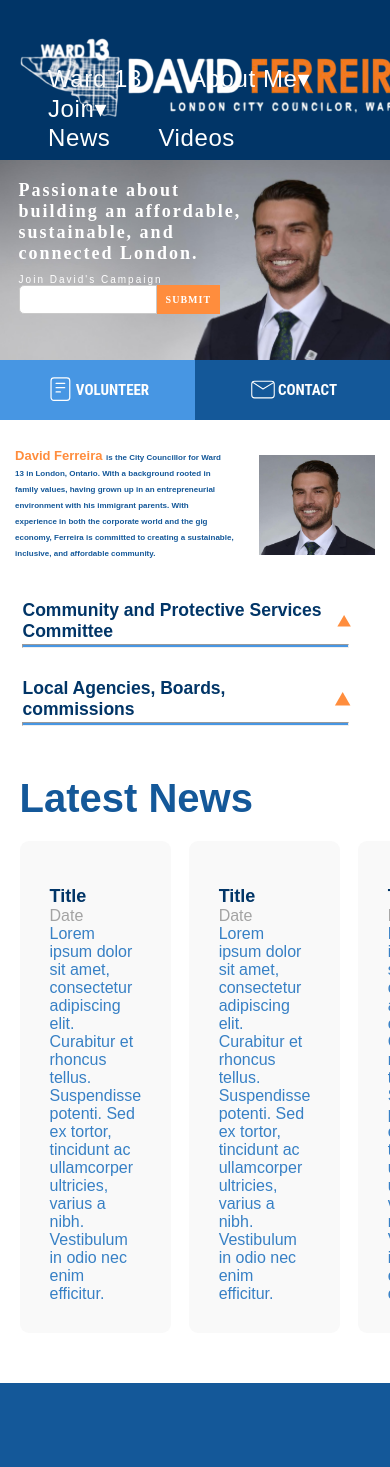
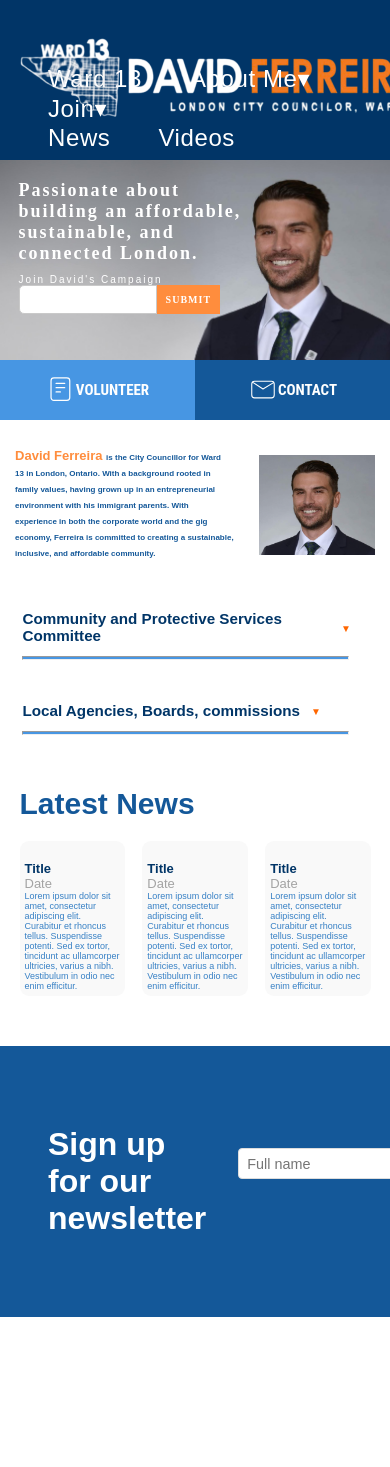
Before and after one commit to B1inz/wdsccw, a Next.js app: page / in a window 390 px wide. Shown: the top 1467 px of the page. After the commit the page ends 1317 px from the top, so only its background shows below. Built offline with nearby package versions, Linux system fonts and the light colour scheme; a web font is replaced by a local one.

Commit message:
Fixed merge issue with homepage

```diff
--- a/src/app/DropDownInfo.jsx
+++ b/src/app/DropDownInfo.jsx
@@ -2,40 +2,32 @@ import React, { useState } from "react";
 import styles from "./page.module.css"
 export default function DropDownInfo(props) {
 
-    const [isVisible, setIsVisible] = useState(false);
-
-
-    function toggleVisibility() {
-        setIsVisible(!isVisible);
-    }
 
 
 
 
 
   return (
-    <div className={styles.dropDownContainer}>
-      <div className={styles.dropSubHeading} onClick={toggleVisibility}>
-            <h3 className={styles.dropSubHeadingText}>{props.text.heading}</h3>
-            <svg
-            xmlns="http://www.w3.org/2000/svg"
-            width="18"
-            height="14"
-            viewBox="0 0 21 18"
-            fill="none"
-            >
-            <path d="M10.5 0L20.4593 17.25H0.540708L10.5 0Z" fill="#FF8D3D" />
-            </svg>
-        </div>
+    <div  className={styles.dropDownContainer}>
+    <details>
+    <summary className={styles.summary}>
+        <div className={styles.dropSubHeading}>
+                <h3 className={styles.dropSubHeadingText}>{props.text.heading}</h3>
 
-        <hr  className={styles.dropLine}/>
+            </div>
+
+            <hr  className={styles.dropLine}/>
+    </summary>
+
+
+
+
+
 
         {props.text.subText.map(item => {
             return (
 
-
-
-                <div className={isVisible ? styles.visible : styles.hidden}>
+        <div key ={item.subHeading}>
             <ul className={styles.dropDownList}>
 
             <li className={styles.dropDownListItem}>
@@ -55,11 +47,14 @@ export default function DropDownInfo(props) {
 
 
 
+
             )
 
 
 
+
         })}
+        </details>
 
 
 
--- a/src/app/page.module.css
+++ b/src/app/page.module.css
@@ -1,5 +1,3 @@
-
-
 @font-face {
     font-family: 'Roboto Condensed';
     src: url('https://fonts.googleapis.com/css2?family=Roboto+Condensed:wght@400;700&display=swap');
@@ -29,6 +27,7 @@
     grid-template-rows: 1fr auto;
 
 
+
 }
 
 .topBannerContainer {
@@ -51,7 +50,7 @@
     flex-direction: column;
     font-size: 30px;
     z-index: 1;
-    color:white;
+    color: white;
     font-family: Bricolage Grotesque;
     grid-column-start: 2;
     grid-column-end: 10;
@@ -65,15 +64,15 @@
 
 .bannerTextHeading {
     margin-bottom: 0px;
-    font-weight:bold;
+    font-weight: bold;
 }
 
 .bannerTextParagraph {
-    margin:0px;
+    margin: 0px;
     padding: 0px;
 }
 
-.bannerJoin{
+.bannerJoin {
     font-family: Arial, Helvetica, sans-serif;
     font-size: 20px;
 
@@ -103,8 +102,8 @@
     font-family: 'Reddit Sans Condensed';
     font-size: x-large;
     font-weight: bold;
-    padding:15px;
-    color:white;
+    padding: 15px;
+    color: white;
     box-sizing: border-box;
     background: #FF8D3D;
     border: 1px solid #FF8D3D;
@@ -120,11 +119,12 @@
 
 .linkButtons {
 
-    height:125px;
+    height: 125px;
     display: flex;
     align-items: center;
     justify-content: center;
 }
+
 .linkButtonText {
     display: flex;
     justify-content: center;
@@ -137,7 +137,7 @@
 }
 
 
-.contactButton{
+.contactButton {
     background-color: #145899;
 }
 
@@ -164,7 +164,7 @@
         padding: 8px;
     }
 
-    .bannerJoin{
+    .bannerJoin {
         font-size: 10px;
     }
 
@@ -172,7 +172,7 @@
         font-size: 10px;
     }
 
-    .bannerJoinForm{
+    .bannerJoinForm {
         width: 100px;
 
     }
@@ -201,7 +201,6 @@
 @media only screen and (min-width: 500px) and (max-width: 700px) {
     .topBannerContainer {
         height: 300px
-
     }
 
     .bannerTextHeading {
@@ -215,7 +214,7 @@
         padding: 8px;
     }
 
-    .bannerJoin{
+    .bannerJoin {
         font-size: 15px;
     }
 
@@ -223,7 +222,7 @@
         font-size: 15px;
     }
 
-    .bannerJoinForm{
+    .bannerJoinForm {
         width: 100px;
 
     }
@@ -249,7 +248,6 @@
 @media only screen and (min-width: 700px) and (max-width: 900px) {
     .topBannerContainer {
         height: 400px
-
     }
 
     .bannerTextHeading {
@@ -263,7 +261,7 @@
         padding: 10px;
     }
 
-    .bannerJoin{
+    .bannerJoin {
         font-size: 20px;
     }
 
@@ -271,7 +269,7 @@
         font-size: 20px;
     }
 
-    .bannerJoinForm{
+    .bannerJoinForm {
         width: 100px;
 
     }
@@ -287,7 +285,6 @@
 @media only screen and (min-width: 900px) and (max-width: 1100px) {
     .topBannerContainer {
         height: 500px
-
     }
 
 
@@ -302,7 +299,7 @@
         padding: 10px;
     }
 
-    .bannerJoin{
+    .bannerJoin {
         font-size: 20px;
     }
 
@@ -310,7 +307,7 @@
         font-size: 20px;
     }
 
-    .bannerJoinForm{
+    .bannerJoinForm {
         width: 100px;
 
     }
@@ -335,7 +332,6 @@
 @media only screen and (min-width:1300px) {
     .topBannerContainer {
         height: 700px
-
     }
 
 
@@ -362,6 +358,7 @@ AboutMe.js
     from {
         opacity: 0;
     }
+
     to {
         opacity: 1;
     }
@@ -371,6 +368,7 @@ AboutMe.js
     from {
         opacity: 1;
     }
+
     to {
         opacity: 0;
     }
@@ -400,16 +398,16 @@ AboutMe.js
 
 }
 
-.aboutMeText{
-    color:#145899;
-    font-size:x-large;
+.aboutMeText {
+    color: #145899;
+    font-size: x-large;
     line-height: 2.5rem;
-    font-family:'Reddit Sans Condensed', sans-serif;
-    font-weight:550;
+    font-family: 'Reddit Sans Condensed', sans-serif;
+    font-weight: 550;
 }
 
 .aboutMeBigText {
-    color:#FF8D3D;
+    color: #FF8D3D;
     font-size: xxx-large;
     font-weight: 700;
 
@@ -541,6 +539,7 @@ AboutMe.js
 
     }
 }
+
 /*
 
 Drop Down Menu CSS
@@ -552,6 +551,42 @@ Drop Down Menu CSS
     src: url('https://fonts.googleapis.com/css2?family=Poppins&display=swap');
 }
 
+.dropSubHeading {
+    font-size: 35px;
+    font-weight: 700;
+    color: #036;
+    cursor: pointer;
+    display: inline-flex;
+    align-items: center;
+    gap: 8px;
+    border: none;
+    background: none;
+    padding: 10px 0;
+
+}
+
+.summary {
+    -webkit-appearance: none;
+    -moz-appearance: none;
+    appearance: none;
+    list-style: none
+}
+
+.dropSubHeading::after {
+    content: "▼";
+    font-size: 20px;
+    color: #f60;
+    transform: translateY(1px);
+    transition: transform .3s ease
+}
+
+details[open] .dropSubHeading::after {
+    transform: rotate(180deg) translateY(1px)
+}
+
+.dropSubHeading:hover {
+    color: #f60
+}
 
 .dropDownContainer {
     margin-left: 5%;
@@ -571,7 +606,7 @@ Drop Down Menu CSS
 
 .dropLine {
     margin: 2px;
-    height:2px;
+    height: 2px;
     background-color: #4796E3;
 }
 
@@ -581,15 +616,15 @@ Drop Down Menu CSS
 
 }
 
-.dropDownList{
+.dropDownList {
     list-style: none;
 
 }
 
 .dropDownListItemSubHeading {
-    color:#FF8D3D;
+    color: #FF8D3D;
     font-size: larger;
-    margin:0px;
+    margin: 0px;
     font-weight: 100;
 
 }
@@ -602,9 +637,13 @@ Drop Down Menu CSS
 
 }
 
-@media only screen and (max-width: 900px)  and (min-width: 550px){
+@media only screen and (max-width: 900px) and (min-width: 550px) {
     .dropSubHeading {
-        font-size: 20px;
+        font-size: 16px;
+    }
+
+    .dropSubHeading::after {
+        font-size: 15px;
     }
 
     .dropDownListItemSubHeading {
@@ -616,9 +655,13 @@ Drop Down Menu CSS
     }
 }
 
-@media only screen and (max-width: 550px){
+@media only screen and (max-width: 550px) {
     .dropSubHeading {
-        font-size: 15px;
+        font-size: 13px;
+    }
+
+    .dropSubHeading::after {
+        font-size: 10px;
     }
 
     .dropDownListItemSubHeading {
@@ -674,7 +717,67 @@ Latest News Component
 
 }
 
-.latestNewsText{
+.latestNewsText {
     color: #3780C5;
-    margin:0px;
+    margin: 0px;
 }
+
+
+
+@media only screen and (max-width: 900px) and (min-width: 700px) {
+
+
+    .latestNewsText {
+        font-size: small;
+    }
+
+    .latestNewsGridItem {
+        padding: 15px;
+    }
+
+
+}
+
+@media only screen and (max-width: 700px) and (min-width: 500px) {
+
+    .latestNewsHeading {
+        font-size: 33px
+    }
+
+    .latestNewsTitle,
+    .latestNewsDate {
+        font-size: medium;
+    }
+
+    .latestNewsText {
+        font-size: x-small;
+    }
+
+    .latestNewsGridItem {
+        padding: 10px;
+    }
+
+
+}
+
+@media only screen and (max-width: 500px) {
+
+    .latestNewsHeading {
+        font-size: 30px
+    }
+
+    .latestNewsTitle,
+    .latestNewsDate {
+        font-size: small;
+    }
+
+    .latestNewsText {
+        font-size: xx-small;
+    }
+
+    .latestNewsGridItem {
+        padding: 5px;
+    }
+
+
+}
```
